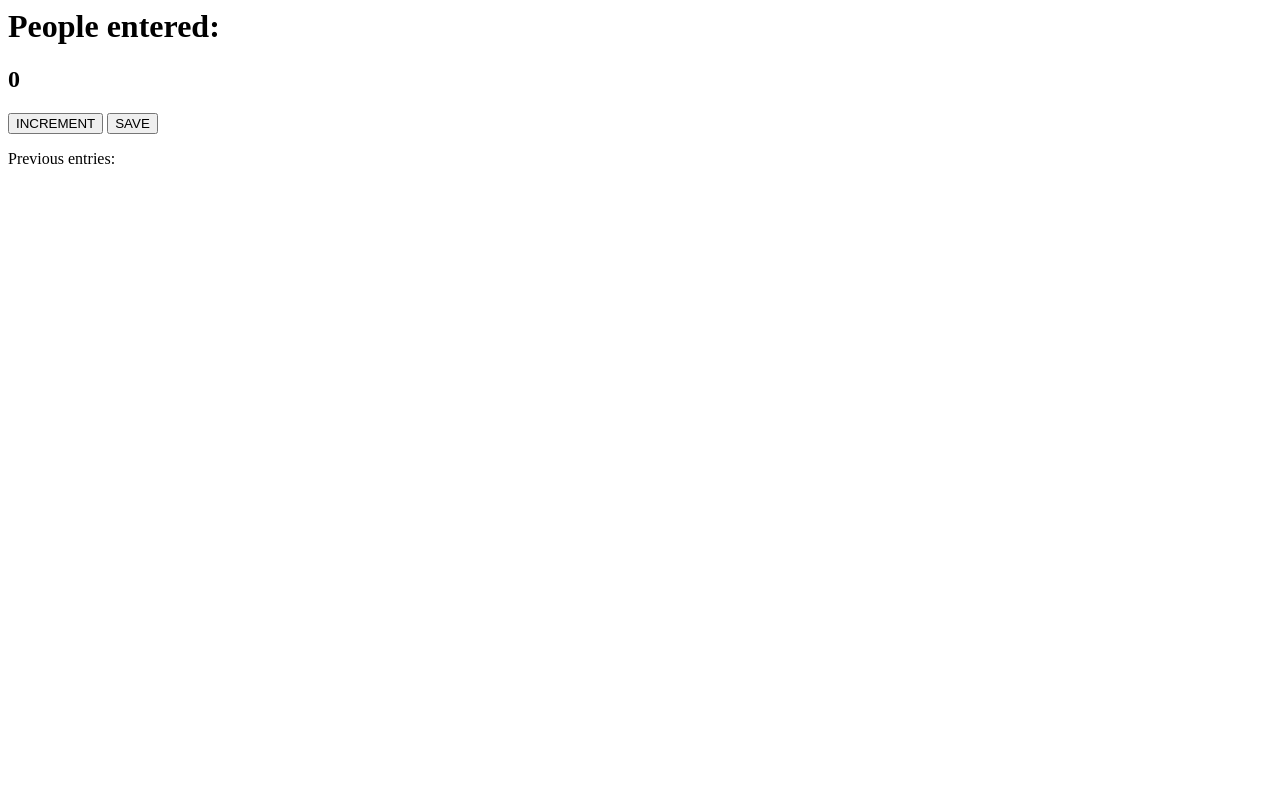
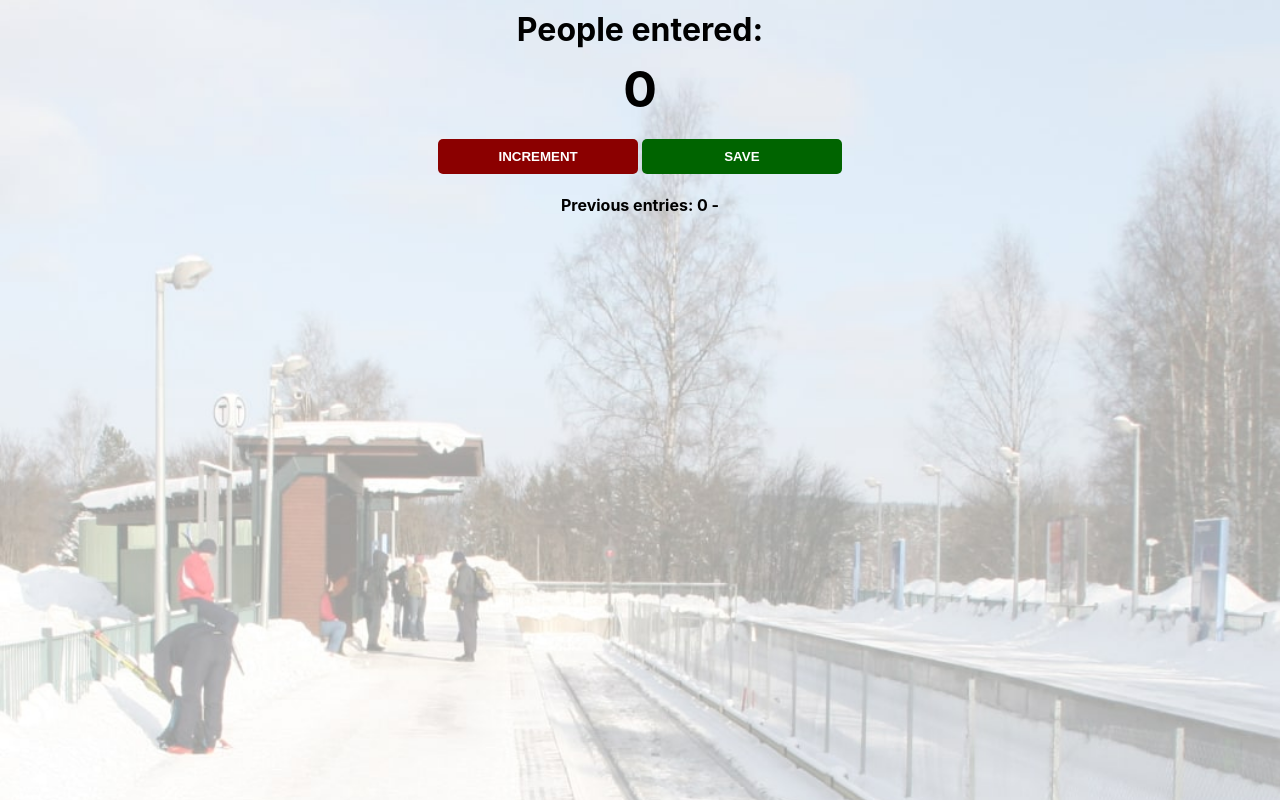
Before and after one commit to devanmcobb/passenger-counter, a plain HTML site: page index.html in a window 1280 px wide. Both pictures are taken after a click on the button "SAVE". Drawn offline with Linux system fonts and the light colour scheme.

Commit message:
updated the readme.md app.js index.html

```diff
--- a/app.js
+++ b/app.js
@@ -1,6 +1,6 @@
-let count = 0
 let saveEl = document.getElementById("save-el")
 let countEl = document.getElementById("count-el")
+let count = 0
 
 function increment() {
     count += 1
@@ -9,7 +9,7 @@ function increment() {
 
 function save() {
     let countStr = count + " - "
-    saveEl.textContenttStr
+    saveEl.textContent += countStr
     countEl.textContent = 0
     count = 0
 }
--- a/index.html
+++ b/index.html
@@ -1,7 +1,7 @@
 <html>
 
 <head>
-    <link rel="stylesheet" href="index.css">
+    <link rel="stylesheet" href="style.css">
 </head>
 
 <body>
@@ -10,9 +10,7 @@
     <button id="increment-btn" onclick="increment()">INCREMENT</button>
     <button id="save-btn" onclick="save()">SAVE</button>
     <p id="save-el">Previous entries: </p>
-    <script src="index.js">
-        nnerText
-    </script>
+    <script src="app.js"></script>
 </body>
 
 </html>
```
Also changed, not shown: 1 other file.
